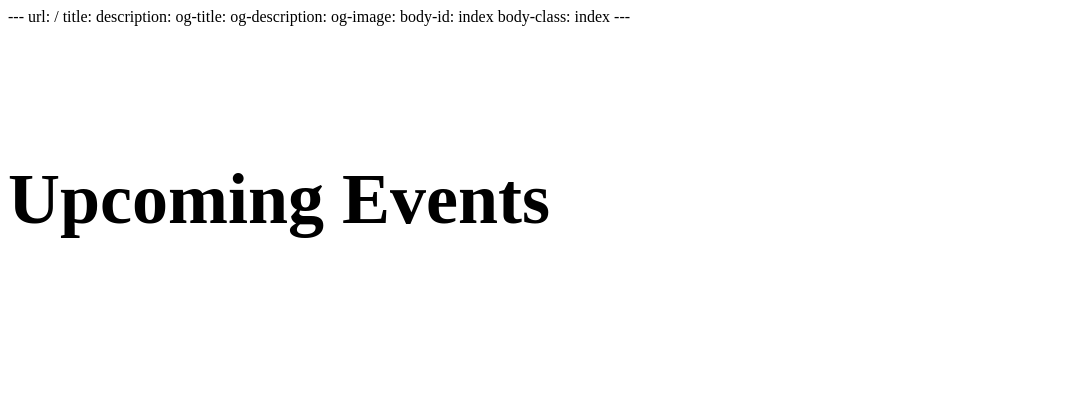
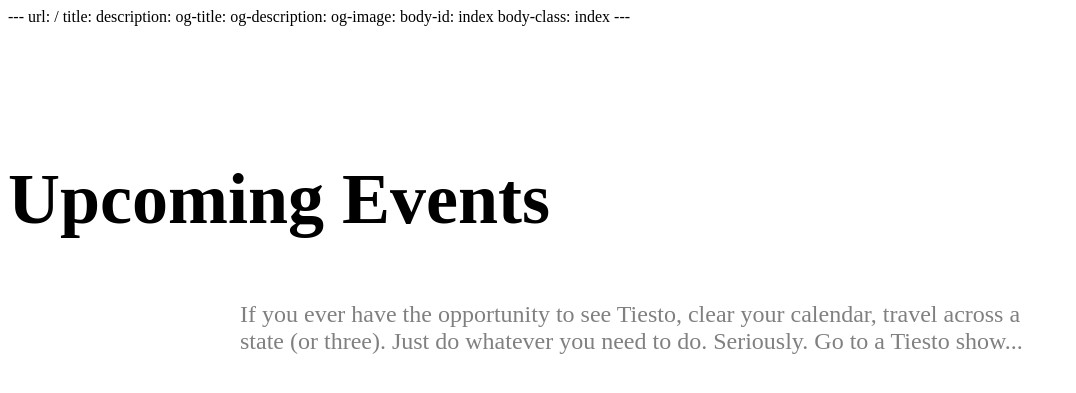
Before and after one commit to nico-watine/tiesto-side-project, a PHP site: page / in a window 1280 px wide. Shown: the top 393 px of the page, without its empty margins (0-1076 px from the left). Run offline with PHP 8.4, Linux system fonts and the light colour scheme.

Commit message:
Style paragraph

```diff
--- a/src/pages/index.php
+++ b/src/pages/index.php
@@ -11,7 +11,8 @@ body-class: index
 <section class="upcoming-events-section" style="padding-top: 72px;">
 	<div class="row">
 		<div class="column text-center">
-			<h1 class="section-headline text-uppercase font-weight-light text-red" style="font-size: 72px;">Upcoming <span class="font-weight-bold text-white">Events</span></h1>
+			<h1 class="section-headline text-uppercase font-weight-light text-red mb-16" style="font-size: 72px;">Upcoming <span class="font-weight-bold text-white">Events</span></h1>
+			<p class="paragraph font-weight-light" style="font-size: 24px; color: #808080; max-width: 800px; margin-left: auto; margin-right: auto;">If you ever have the opportunity to see Tiesto, clear your calendar, travel across a state (or three). Just do whatever you need to do. Seriously. Go to a Tiesto&nbsp;show...</p>
 		</div>
 	</div>
 </section>
```
